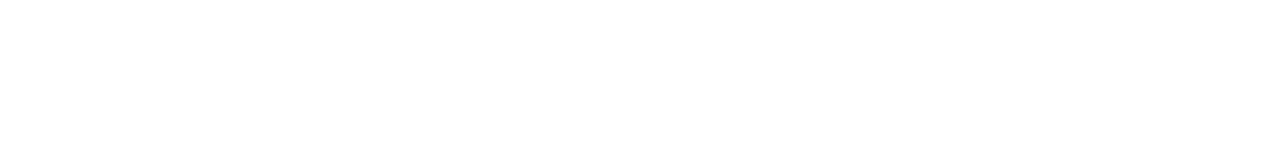
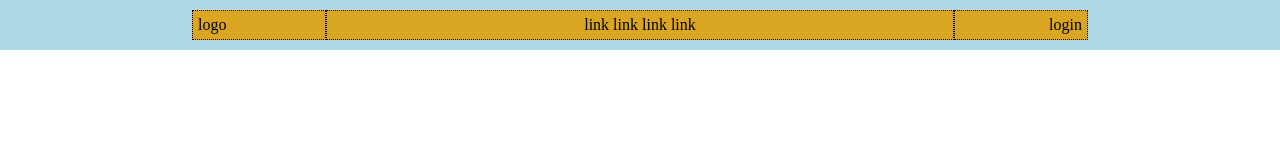
Before and after one commit to NicolaVerlato/htmlcss-struttura-discord, a plain HTML site: page index.html in a window 1280 px wide. Drawn offline with Linux system fonts and the light colour scheme.

Commit message:
header top

```diff
--- a/css/style.css
+++ b/css/style.css
@@ -1,5 +1,52 @@
+/* reset */
 *{
     margin: 0;
     padding: 0;
     box-sizing: border-box;
 }
+/* common */
+.container{
+    width: 70%;
+    margin: auto;
+}
+
+/* header */
+header{
+
+}
+
+/* header-top */
+.header-top{
+    background-color: lightblue;
+    padding: 10px 0;
+
+    /* test */
+    height: 50px;
+}
+.content{
+    display: flex;
+    justify-content: space-between;
+    align-items: center;
+    background-color: goldenrod;
+}
+.logo, nav, .login{
+    border: 1px dotted black;
+    padding: 5px 0;
+}
+nav a{
+    color: inherit;
+    text-decoration: none;
+}
+.logo{
+    width: 15%;
+    padding-left: 5px;
+}
+nav{
+    width: 70%;
+    text-align: center;
+}
+.login{
+    width: 15%;
+    text-align: right;
+    padding-right: 5px;
+}
--- a/index.html
+++ b/index.html
@@ -10,5 +10,38 @@
 </head>
 <body>
 
+        <!-- header -->
+        <header>
+
+            <!-- header top -->
+            <div class="header-top">
+                <div class="container">
+                    <div class="content">
+                        <!-- logo -->
+                        <div class="logo">
+                            logo
+                        </div>
+
+                        <!-- vari link -->
+                        <nav>
+                            <a href="#">link</a>
+                            <a href="#">link</a>
+                            <a href="#">link</a>
+                            <a href="#">link</a>
+                        </nav>
+
+                        <!-- login -->
+                        <div class="login">
+                            login
+                        </div>
+                    </div>
+                </div>
+            </div>
+           <!-- header bottom -->
+            <div class="header-bottom">
+
+            </div>
+        </header>
+
 </body>
 </html>
```
